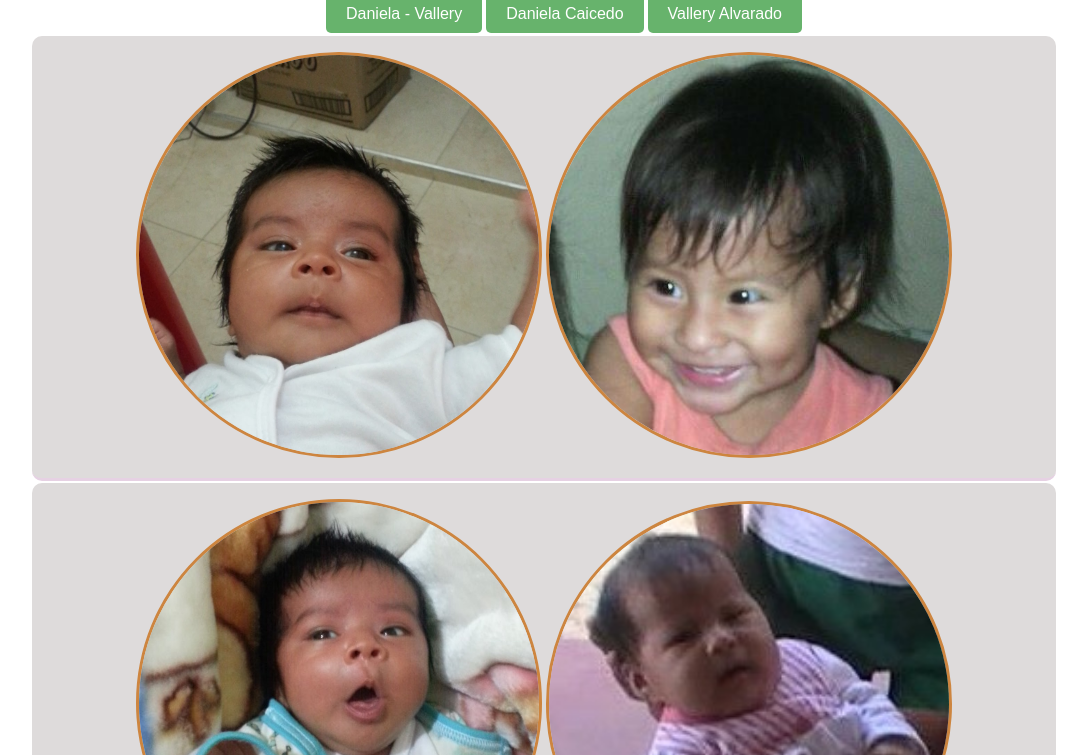
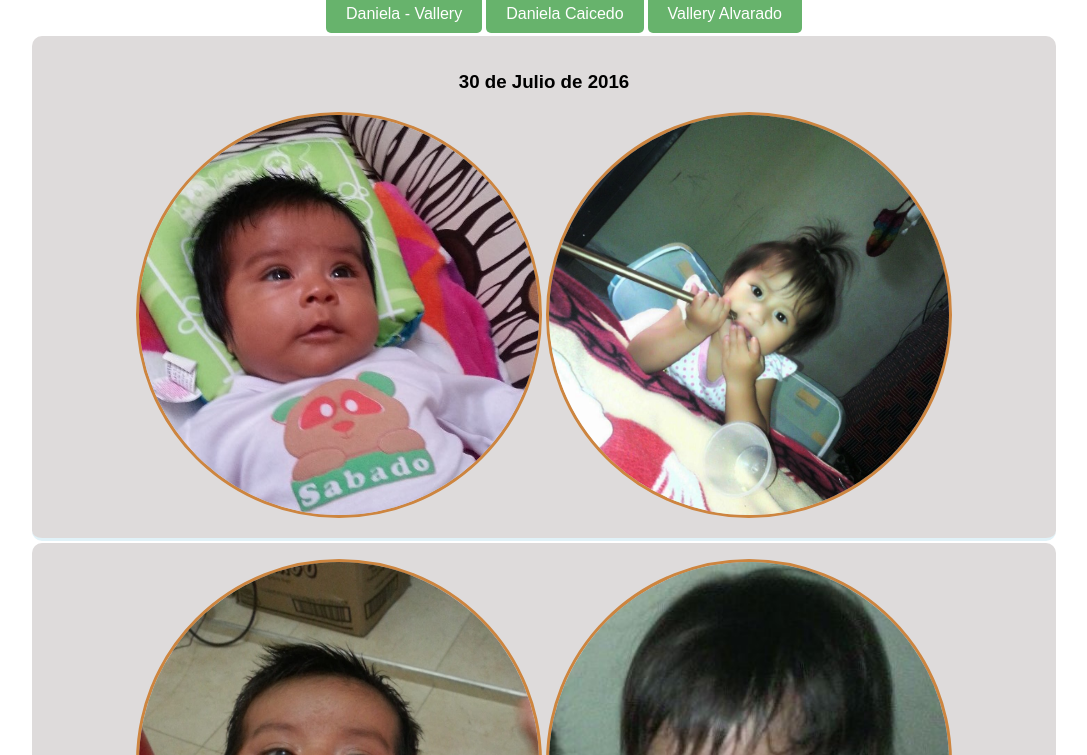
Before and after one commit to jicaicedos/danielayvallery, a plain HTML site: page index.html in a window 1280 px wide. Shown: the part 45-800 px from the top of the page, without its empty margins (96-1183 px from the left). Drawn offline with Linux system fonts and the light colour scheme.

Commit message:
Fotos 30 de julio de 2016

```diff
--- a/index.html
+++ b/index.html
@@ -63,6 +63,12 @@
 			<img class="imagen" src="images/daniela/hoy.jpg" alt="">
 			<img class="imagen" src="images/vallery/hoy.jpg" alt="">
 		</section>
+		<section class="ventana">
+			<h3>30 de Julio de 2016</h3>
+			<img class="imagen" src="images/daniela/30-julio-2016.jpg" alt="">
+			<img class="imagen" src="images/vallery/30-julio-2016.jpg" alt="">
+		</section>
+
 	</div>
 	<footer>
 		<p>Creado por: Javier Ignacio Caicedo Samboni</p>
```
Also changed, not shown: images/daniela/30-julio-2016.jpg (added), images/vallery/30-julio-2016.jpg (added), 5 other files.
